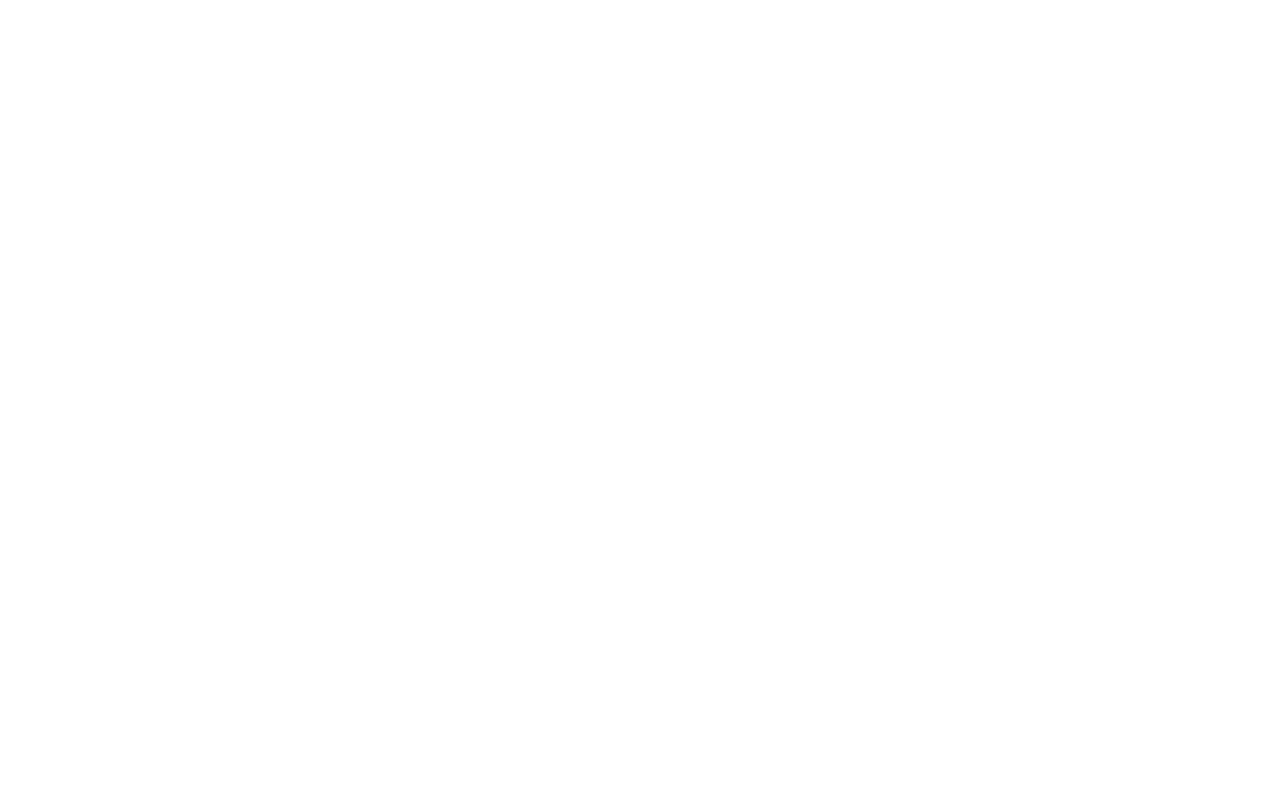
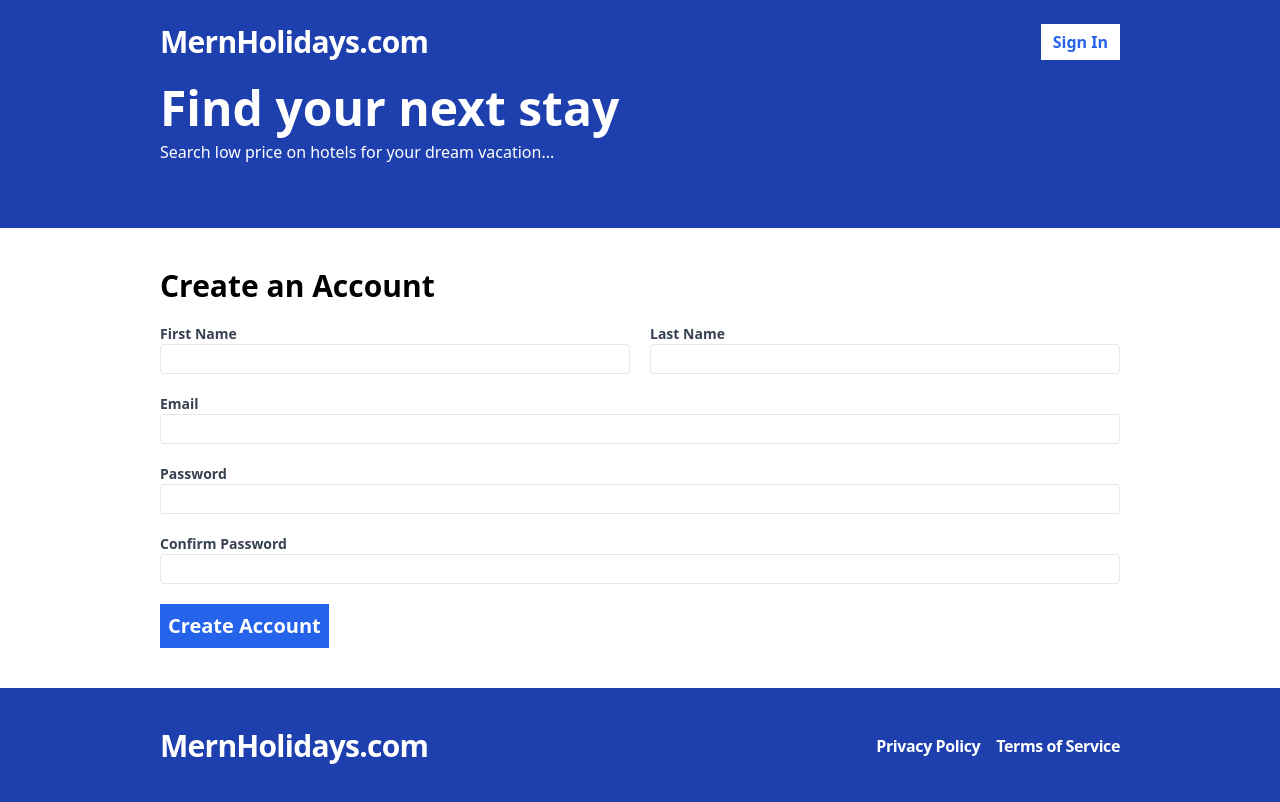
Before and after one commit to Rishap041/mern-hotel-booking, a React (Vite) app in the folder frontend/: page /register in a window 1280 px wide. Before the commit this address had no page. Built offline with nearby package versions, Linux system fonts and the light colour scheme; no server answers.

Commit message:
Revert "User Registration Form"
This reverts commit 9b133b78a44284c0b432bcb23085bc3a363c2a9f.

```diff
--- a/frontend/package.json
+++ b/frontend/package.json
@@ -12,6 +12,8 @@
   "dependencies": {
     "react": "^18.2.0",
     "react-dom": "^18.2.0",
+    "react-hook-form": "^7.50.1",
+    "react-query": "^3.39.3",
     "react-router-dom": "^6.22.0"
   },
   "devDependencies": {
--- a/frontend/src/App.tsx
+++ b/frontend/src/App.tsx
@@ -1,9 +1,11 @@
 import {
   BrowserRouter as Router,
   Route,
-  Routes
+  Routes,
+  Navigate
 } from "react-router-dom";
 import Layout from "./layouts/Layout";
+import Register from "./pages/Register";
 
 const App = () => {
   return (
@@ -26,11 +28,17 @@
           }
         />
         <Route
-          path='/sign-in'
+          path='/register'
           element={
             <Layout>
-              <p>Sign-in Page</p>
+              <Register/>
             </Layout>
+          }
+        />
+        <Route
+          path='*'
+          element={
+            <Navigate to="/"/>
           }
         />
       </Routes>
--- /dev/null
+++ b/frontend/src/api-client.ts
@@ -0,0 +1,18 @@
+import { RegisterFormData } from "./pages/Register";
+const API_BASE_URL = import.meta.env.VITE_API_BASE_URL;
+
+export const register = async (formData: RegisterFormData) => {
+    const response = await fetch(`${API_BASE_URL}/api/users/register`, {
+        method: "POST",
+        headers: {
+            "Content-Type": 'application/json',
+        },
+        body: JSON.stringify(formData),
+    })
+
+    const responseBody = await response.json();
+
+    if (!response.ok) {
+        throw new Error(responseBody.message);
+    }
+}
--- a/frontend/src/main.tsx
+++ b/frontend/src/main.tsx
@@ -2,9 +2,20 @@
 import ReactDOM from 'react-dom/client'
 import App from './App.tsx'
 import './index.css'
+import { QueryClient, QueryClientProvider } from 'react-query'
+
+const queryClient = new QueryClient({
+  defaultOptions: {
+    queries: {
+      retry: 0,
+    },
+  },
+})
 
 ReactDOM.createRoot(document.getElementById('root')!).render(
   <React.StrictMode>
-    <App />
+    <QueryClientProvider client={queryClient}>
+      <App />
+    </QueryClientProvider>
   </React.StrictMode>,
 )
--- /dev/null
+++ b/frontend/src/pages/Register.tsx
@@ -0,0 +1,104 @@
+import { useForm } from "react-hook-form"
+import { useMutation } from "react-query";
+import * as apiClient from "../api-client"
+
+export type RegisterFormData = {
+    firstName: string;
+    lastName: string;
+    email: string;
+    password: string;
+    confirmPassword: string;
+}
+const Register = () => {
+    const { register,
+        watch,
+        handleSubmit,
+        formState: { errors },
+    } = useForm<RegisterFormData>();
+
+    const mutation = useMutation(apiClient.register, {
+        onSuccess: () => {
+            console.log("registration succesful!");
+        },
+        onError: (error: Error) => {
+            console.log(error.message);
+        }
+    })
+
+    const onSubmit = handleSubmit((data) => {
+        mutation.mutate(data);
+    })
+    return (
+        <form className="flex flex-col gap-5" onSubmit={onSubmit}>
+            <h2 className="text-3xl font-bold">Create an Account</h2>
+            <div className="flex flex-col md:flex-row gap-5">
+                <label className="text-gray-700 text-sm font-bold flex-1">
+                    First Name
+                    <input className="border rounded w-full py-1 px-2 font-normal"
+                        {...register("firstName", { required: "This field is required!" })}
+                    />
+                    {errors.firstName && (
+                        <span className="text-red-500">{errors.firstName.message}</span>
+                    )}
+                </label>
+                <label className="text-gray-700 text-sm font-bold flex-1">
+                    Last Name
+                    <input className="border rounded w-full py-1 px-2 font-normal"
+                        {...register("lastName", { required: "This field is required!" })}
+                    />
+                    {errors.lastName && (
+                        <span className="text-red-500">{errors.lastName.message}</span>
+                    )}
+                </label>
+            </div>
+            <label className="text-gray-700 text-sm font-bold flex-1">
+                Email
+                <input type="email" className="border rounded w-full py-1 px-2 font-normal"
+                    {...register("email", { required: "This field is required!" })}
+                />
+                {errors.email && (
+                    <span className="text-red-500">{errors.email.message}</span>
+                )}
+            </label>
+            <label className="text-gray-700 text-sm font-bold flex-1">
+                Password
+                <input type="password" className="border rounded w-full py-1 px-2 font-normal"
+                    {...register("password", {
+                        required: "This field is required!",
+                        minLength: {
+                            value: 6,
+                            message: "Password must be at least 6 characters"
+                        }
+                    })}
+                />
+                {errors.password && (
+                    <span className="text-red-500">{errors.password.message}</span>
+                )}
+            </label>
+            <label className="text-gray-700 text-sm font-bold flex-1">
+                Confirm Password
+                <input type="password" className="border rounded w-full py-1 px-2 font-normal"
+                    {...register("confirmPassword", {
+                        validate: (val) => {
+                            if (!val) {
+                                return "This field is required!";
+                            } else if (watch("password") !== val) {
+                                return "your password do not match";
+                            }
+                        }
+                    })}
+                />
+                {errors.confirmPassword && (
+                    <span className="text-red-500">{errors.confirmPassword.message}</span>
+                )}
+            </label>
+            <span>
+                <button type="submit" className="bg-blue-600 text-white p-2 font-bold hover:bg-blue-500 text-xl">
+                    Create Account
+                </button>
+            </span>
+        </form>
+    )
+}
+
+export default Register
--- a/frontend/tailwind.config.js
+++ b/frontend/tailwind.config.js
@@ -4,7 +4,9 @@
   theme: {
     extend: {},
     container: {
-      padding: "10rem",
+      padding: {
+        md: "10rem"
+      },
     },
   },
   plugins: [],
```
Also changed, not shown: 2 other files (tests, documents, lock files or other folders).
